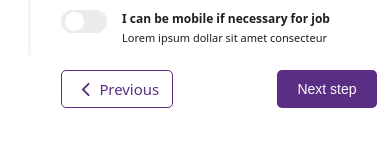
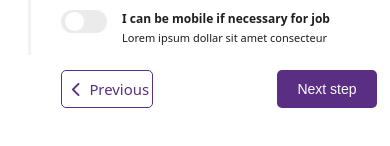
Before and after one commit to yann-fk-21/talma-form, a React (Create React App) app: page / in a window 390 px wide. Both pictures are taken after typing "Sample", "Sample", "name@example.com", "Sample" into the empty fields and a click on the button "Next step". Shown: the part 572-718 px from the top of the page. Built offline with nearby package versions, Linux system fonts and the light colour scheme.

Commit message:
re-styling button

```diff
--- a/src/components/repeatableComponents/atomes/button/buttonNext.css
+++ b/src/components/repeatableComponents/atomes/button/buttonNext.css
@@ -66,13 +66,10 @@
     width: 70px;
     padding-top: 8px;
     padding-bottom: 8px;
-    padding-left: 20px;
-    padding-right: 20px;
+    padding-left: 10px;
+    padding-right: 10px;
     border-radius: 5px;
     cursor: pointer;
-    /* position: absolute;
-    bottom: 0px;
-    left: 40px; */
     outline: none;
     color: #592e83;
     align-items: center;
```
